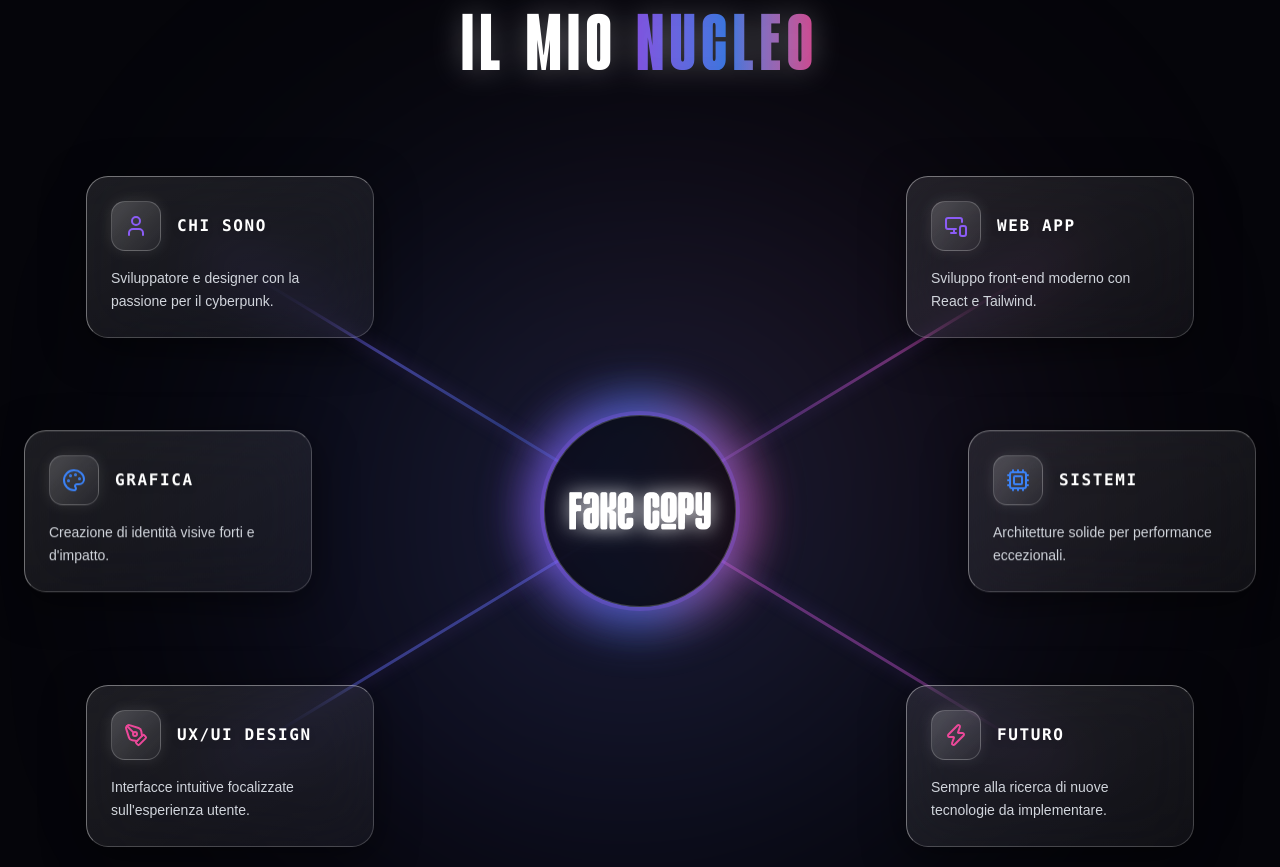
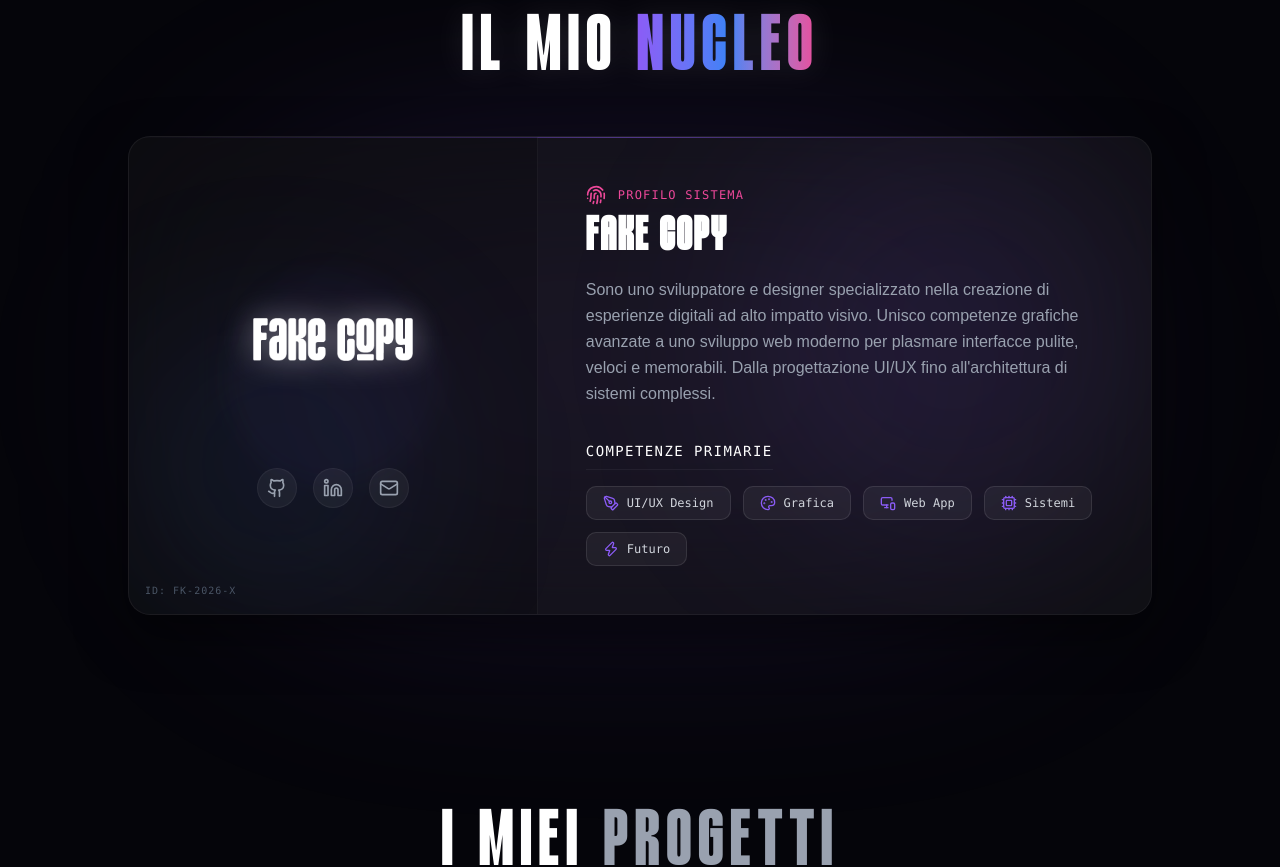
Before and after one commit to FakeCopy2006/fakecopy-portfolio, a React (Vite) app: page / in a window 1280 px wide. Shown: the part 920-1787 px from the top of the page. Built offline with nearby package versions, Linux system fonts and the light colour scheme.

Commit message:
Ritorno a design a Card singola ultra-moderna e scura per la sezione Nucleo

```diff
--- a/src/components/About.jsx
+++ b/src/components/About.jsx
@@ -1,36 +1,109 @@
-import React from 'react';
+import React, { useState, useEffect } from 'react';
 import { motion } from 'framer-motion';
 import Tilt from 'react-parallax-tilt';
-import { Fingerprint, MonitorSmartphone, Palette, PenTool, Cpu, User, Zap } from 'lucide-react';
+import { Fingerprint, MonitorSmartphone, Palette, PenTool, Cpu, User, Zap, Mail, Github, Linkedin, ExternalLink } from 'lucide-react';
 
 const About = () => {
-  const nodes = [
-    { id: 1, title: 'CHI SONO', desc: 'Sviluppatore e designer con la passione per il cyberpunk.', icon: <User className="w-6 h-6 text-brand-purple" />, pos: 'top-10 left-0 md:left-[5%]', delay: 0.2 },
-    { id: 2, title: 'GRAFICA', desc: 'Creazione di identità visive forti e d\'impatto.', icon: <Palette className="w-6 h-6 text-brand-blue" />, pos: 'top-1/2 -translate-y-1/2 left-0 md:left-[0%]', delay: 0.4 },
-    { id: 3, title: 'UX/UI DESIGN', desc: 'Interfacce intuitive focalizzate sull\'esperienza utente.', icon: <PenTool className="w-6 h-6 text-brand-magenta" />, pos: 'bottom-10 left-0 md:left-[5%]', delay: 0.6 },
-    { id: 4, title: 'WEB APP', desc: 'Sviluppo front-end moderno con React e Tailwind.', icon: <MonitorSmartphone className="w-6 h-6 text-brand-purple" />, pos: 'top-10 right-0 md:right-[5%]', delay: 0.3 },
-    { id: 5, title: 'SISTEMI', desc: 'Architetture solide per performance eccezionali.', icon: <Cpu className="w-6 h-6 text-brand-blue" />, pos: 'top-1/2 -translate-y-1/2 right-0 md:right-[0%]', delay: 0.5 },
-    { id: 6, title: 'FUTURO', desc: 'Sempre alla ricerca di nuove tecnologie da implementare.', icon: <Zap className="w-6 h-6 text-brand-magenta" />, pos: 'bottom-10 right-0 md:right-[5%]', delay: 0.7 },
+  const [isMobile, setIsMobile] = useState(false);
+
+  useEffect(() => {
+    const checkMobile = () => {
+      setIsMobile(window.innerWidth < 768);
+    };
+    checkMobile();
+    window.addEventListener('resize', checkMobile);
+    return () => window.removeEventListener('resize', checkMobile);
+  }, []);
+
+  const skills = [
+    { name: 'UI/UX Design', icon: <PenTool className="w-4 h-4" /> },
+    { name: 'Grafica', icon: <Palette className="w-4 h-4" /> },
+    { name: 'Web App', icon: <MonitorSmartphone className="w-4 h-4" /> },
+    { name: 'Sistemi', icon: <Cpu className="w-4 h-4" /> },
+    { name: 'Futuro', icon: <Zap className="w-4 h-4" /> },
   ];
 
-  // SVG Lines for Desktop
-  const draw = {
-    hidden: { pathLength: 0, opacity: 0 },
-    visible: (i) => {
-      const delay = 0.5 + i * 0.1;
-      return {
-        pathLength: 1,
-        opacity: 0.7,
-        transition: {
-          pathLength: { delay, type: "spring", duration: 2, bounce: 0 },
-          opacity: { delay, duration: 0.5 }
-        }
-      };
-    }
-  };
+  const CardContent = () => (
+    <div className="relative w-full h-full flex flex-col lg:flex-row overflow-hidden rounded-3xl bg-[#18181b]/60 backdrop-blur-3xl border border-white/5 shadow-[0_20px_50px_rgba(0,0,0,0.5)]">
+
+      {/* Glow interni alla card per dare un po' di luce */}
+      <div className="absolute top-0 right-0 w-[400px] h-[400px] bg-brand-purple/10 rounded-full blur-[100px] pointer-events-none -z-10"></div>
+      <div className="absolute bottom-0 left-0 w-[300px] h-[300px] bg-brand-blue/10 rounded-full blur-[80px] pointer-events-none -z-10"></div>
+
+      {/* Bordo superiore accentato */}
+      <div className="absolute top-0 left-0 right-0 h-[1px] bg-gradient-to-r from-transparent via-brand-purple/50 to-transparent"></div>
+
+      {/* Sezione Sinistra: Logo & Visual */}
+      <div className="w-full lg:w-2/5 p-8 lg:p-12 flex flex-col justify-center items-center relative border-b lg:border-b-0 lg:border-r border-white/5 bg-black/20">
+
+        {/* Pulsing ring dietro il logo */}
+        <motion.div
+          animate={{ scale: [1, 1.1, 1], opacity: [0.3, 0.6, 0.3] }}
+          transition={{ duration: 4, repeat: Infinity, ease: "easeInOut" }}
+          className="absolute w-48 h-48 rounded-full border border-brand-purple/20 bg-brand-purple/5 blur-md"
+        ></motion.div>
+
+        <div className="w-40 h-40 lg:w-48 lg:h-48 relative z-10 flex items-center justify-center p-4">
+          <img src="/logo.png" alt="Fake Copy Logo" className="w-full h-full object-contain filter drop-shadow-[0_0_15px_rgba(255,255,255,0.4)]" />
+        </div>
+
+        <div className="mt-8 flex gap-4 relative z-10">
+          <a href="#" className="w-10 h-10 rounded-full bg-white/5 flex items-center justify-center hover:bg-white/10 hover:text-brand-purple transition-colors border border-white/5">
+            <Github className="w-5 h-5 text-gray-400" />
+          </a>
+          <a href="#" className="w-10 h-10 rounded-full bg-white/5 flex items-center justify-center hover:bg-white/10 hover:text-brand-blue transition-colors border border-white/5">
+            <Linkedin className="w-5 h-5 text-gray-400" />
+          </a>
+          <a href="#" className="w-10 h-10 rounded-full bg-white/5 flex items-center justify-center hover:bg-white/10 hover:text-brand-magenta transition-colors border border-white/5">
+            <Mail className="w-5 h-5 text-gray-400" />
+          </a>
+        </div>
+
+        <div className="absolute bottom-4 left-4 text-[10px] text-gray-600 font-mono tracking-widest uppercase">
+          ID: FK-2026-X
+        </div>
+      </div>
+
+      {/* Sezione Destra: Testo & Competenze */}
+      <div className="w-full lg:w-3/5 p-8 lg:p-12 relative z-10 flex flex-col justify-center">
+
+        <div className="flex items-center gap-3 mb-2">
+          <Fingerprint className="w-5 h-5 text-brand-magenta" />
+          <span className="text-brand-magenta font-mono text-xs tracking-widest uppercase">Profilo Sistema</span>
+        </div>
+
+        <h3 className="text-3xl lg:text-4xl font-display font-bold text-white mb-6 uppercase tracking-wider">
+          Fake Copy
+        </h3>
+
+        <p className="text-gray-400 text-sm lg:text-base leading-relaxed mb-8 max-w-lg">
+          Sono uno sviluppatore e designer specializzato nella creazione di esperienze digitali ad alto impatto visivo.
+          Unisco competenze grafiche avanzate a uno sviluppo web moderno per plasmare interfacce pulite, veloci e memorabili.
+          Dalla progettazione UI/UX fino all'architettura di sistemi complessi.
+        </p>
+
+        <div>
+          <h4 className="text-white text-sm font-mono uppercase tracking-widest mb-4 border-b border-white/5 pb-2 inline-block">Competenze Primarie</h4>
+          <div className="flex flex-wrap gap-3">
+            {skills.map((skill, index) => (
+              <div
+                key={index}
+                className="flex items-center gap-2 px-4 py-2 rounded-lg bg-white/5 border border-white/10 text-gray-300 text-xs font-mono hover:bg-white/10 hover:border-white/20 transition-all cursor-default"
+              >
+                <span className="text-brand-purple">{skill.icon}</span>
+                {skill.name}
+              </div>
+            ))}
+          </div>
+        </div>
+
+      </div>
+    </div>
+  );
 
   return (
-    <section id="about" className="py-24 px-6 relative z-10 overflow-hidden">
+    <section id="about" className="py-24 px-6 relative z-10">
+
       <motion.div
         initial={{ opacity: 0, y: -20 }}
         whileInView={{ opacity: 1, y: 0 }}
@@ -39,130 +112,43 @@ const About = () => {
         className="text-center mb-16 relative"
       >
         <p className="text-brand-purple font-mono text-sm tracking-[0.3em] mb-4 uppercase">System Data</p>
-        <h2 className="text-5xl md:text-6xl font-display tracking-widest uppercase text-white drop-shadow-[0_0_15px_rgba(255,255,255,0.3)]">
-          IL MIO <span className="text-transparent bg-clip-text bg-gradient-to-r from-brand-purple via-brand-blue to-brand-magenta animate-pulse">NUCLEO</span>
+        <h2 className="text-5xl md:text-6xl font-display tracking-widest uppercase text-white drop-shadow-[0_0_15px_rgba(255,255,255,0.1)]">
+          IL MIO <span className="text-transparent bg-clip-text bg-gradient-to-r from-brand-purple via-brand-blue to-brand-magenta">NUCLEO</span>
         </h2>
       </motion.div>
 
-      {/* Container della Mappa (Desktop) */}
-      <div className="relative max-w-7xl mx-auto min-h-[1000px] md:min-h-[750px] hidden md:block">
+      <div className="max-w-5xl mx-auto relative">
+        {/* Glow di sfondo generico dietro la card */}
+        <div className="absolute top-1/2 left-1/2 -translate-x-1/2 -translate-y-1/2 w-[80%] h-[80%] bg-brand-purple/20 blur-[120px] rounded-full pointer-events-none -z-20"></div>
 
-        {/* Sfondo Glowing Centrale Più Intenso */}
-        <div className="absolute top-1/2 left-1/2 -translate-x-1/2 -translate-y-1/2 w-[600px] h-[600px] bg-gradient-to-tr from-brand-purple/30 via-brand-blue/20 to-brand-magenta/30 blur-[150px] rounded-full pointer-events-none -z-20"></div>
-
-        {/* Linee di Connessione SVG con Ombre Luminose */}
-        <svg className="absolute inset-0 w-full h-full pointer-events-none -z-10 drop-shadow-[0_0_8px_rgba(139,92,246,0.8)]">
-          <defs>
-            <linearGradient id="grad1" x1="0%" y1="0%" x2="100%" y2="100%">
-              <stop offset="0%" stopColor="#8B5CF6" stopOpacity="1" />
-              <stop offset="100%" stopColor="#3B82F6" stopOpacity="0.3" />
-            </linearGradient>
-            <linearGradient id="grad2" x1="100%" y1="0%" x2="0%" y2="100%">
-              <stop offset="0%" stopColor="#EC4899" stopOpacity="1" />
-              <stop offset="100%" stopColor="#8B5CF6" stopOpacity="0.3" />
-            </linearGradient>
-          </defs>
-
-          {/* Nodi Sinistri */}
-          <motion.line x1="50%" y1="50%" x2="15%" y2="15%" stroke="url(#grad1)" strokeWidth="3" strokeLinecap="round" variants={draw} custom={0} initial="hidden" whileInView="visible" viewport={{ once: true }} />
-          <motion.line x1="50%" y1="50%" x2="10%" y2="50%" stroke="url(#grad1)" strokeWidth="3" strokeLinecap="round" variants={draw} custom={1} initial="hidden" whileInView="visible" viewport={{ once: true }} />
-          <motion.line x1="50%" y1="50%" x2="15%" y2="85%" stroke="url(#grad1)" strokeWidth="3" strokeLinecap="round" variants={draw} custom={2} initial="hidden" whileInView="visible" viewport={{ once: true }} />
-
-          {/* Nodi Destri */}
-          <motion.line x1="50%" y1="50%" x2="85%" y2="15%" stroke="url(#grad2)" strokeWidth="3" strokeLinecap="round" variants={draw} custom={3} initial="hidden" whileInView="visible" viewport={{ once: true }} />
-          <motion.line x1="50%" y1="50%" x2="90%" y2="50%" stroke="url(#grad2)" strokeWidth="3" strokeLinecap="round" variants={draw} custom={4} initial="hidden" whileInView="visible" viewport={{ once: true }} />
-          <motion.line x1="50%" y1="50%" x2="85%" y2="85%" stroke="url(#grad2)" strokeWidth="3" strokeLinecap="round" variants={draw} custom={5} initial="hidden" whileInView="visible" viewport={{ once: true }} />
-        </svg>
-
-        {/* Logo Centrale */}
         <motion.div
-          initial={{ scale: 0, opacity: 0 }}
-          whileInView={{ scale: 1, opacity: 1 }}
+          initial={{ opacity: 0, y: 40 }}
+          whileInView={{ opacity: 1, y: 0 }}
           viewport={{ once: true }}
-          transition={{ type: "spring", stiffness: 200, damping: 20 }}
-          className="absolute top-1/2 left-1/2 -translate-x-1/2 -translate-y-1/2 z-20 flex flex-col items-center"
+          transition={{ duration: 1, type: "spring", stiffness: 100, damping: 20 }}
         >
-          <Tilt tiltMaxAngleX={15} tiltMaxAngleY={15} scale={1.05} transitionSpeed={2000} className="relative cursor-pointer">
-            <motion.div
-              animate={{ scale: [1, 1.3, 1], opacity: [0.6, 1, 0.6] }}
-              transition={{ duration: 3, repeat: Infinity, ease: "easeInOut" }}
-              className="absolute -inset-4 rounded-full bg-gradient-to-r from-brand-purple via-brand-blue to-brand-magenta blur-xl opacity-50"
-            ></motion.div>
-
-            <div className="w-36 h-36 md:w-48 md:h-48 rounded-full bg-black/80 border border-white/20 flex items-center justify-center p-6 shadow-[0_0_50px_rgba(139,92,246,0.5)] relative z-10 backdrop-blur-2xl ring-4 ring-brand-purple/30">
-              <img src="/logo.png" alt="Fake Copy Center Logo" className="w-full h-full object-contain filter drop-shadow-[0_0_10px_rgba(255,255,255,0.8)]" />
+          {isMobile ? (
+            /* Versione Mobile (No Tilt per non laggare) */
+            <div className="w-full">
+              <CardContent />
             </div>
-          </Tilt>
+          ) : (
+            /* Versione Desktop (Con Tilt abilitato e glare) */
+            <Tilt
+              tiltMaxAngleX={5}
+              tiltMaxAngleY={5}
+              scale={1.02}
+              transitionSpeed={2500}
+              glareEnable={true}
+              glareMaxOpacity={0.15}
+              glareColor="#ffffff"
+              glarePosition="all"
+              className="w-full"
+            >
+              <CardContent />
+            </Tilt>
+          )}
         </motion.div>
-
-        {/* Nodi (Scatole Informative) */}
-        {nodes.map((node) => (
-          <motion.div
-            key={node.id}
-            initial={{ opacity: 0, scale: 0.8, y: 30 }}
-            whileInView={{ opacity: 1, scale: 1, y: 0 }}
-            viewport={{ once: true }}
-            transition={{ delay: node.delay, type: "spring", stiffness: 120 }}
-            className={`absolute ${node.pos} z-10`}
-          >
-            <Tilt tiltMaxAngleX={10} tiltMaxAngleY={10} scale={1.02} transitionSpeed={2500} glareEnable={true} glareMaxOpacity={0.3} glareColor="#ffffff" glarePosition="all" className="w-72 rounded-3xl">
-              <div className="relative h-full w-full bg-gradient-to-br from-white/10 to-white/5 backdrop-blur-[30px] border border-white/20 border-t-white/40 border-l-white/40 p-6 rounded-3xl shadow-[0_10px_40px_rgba(0,0,0,0.5)] overflow-hidden group">
-                {/* Glow di sfondo interno alla card */}
-                <div className="absolute -inset-20 bg-gradient-to-r from-brand-purple/20 to-brand-blue/20 blur-[50px] opacity-0 group-hover:opacity-100 transition-opacity duration-700"></div>
-
-                <div className="relative z-10">
-                  <div className="flex items-center gap-4 mb-4">
-                    <div className="p-3 bg-gradient-to-br from-white/20 to-white/5 rounded-xl border border-white/20 shadow-[0_0_15px_rgba(255,255,255,0.1)] group-hover:shadow-[0_0_20px_rgba(139,92,246,0.4)] transition-all duration-300">
-                      {node.icon}
-                    </div>
-                    <h4 className="font-mono text-base tracking-widest uppercase text-white font-bold drop-shadow-md">{node.title}</h4>
-                  </div>
-                  <p className="text-gray-300 text-sm leading-relaxed font-medium">{node.desc}</p>
-                </div>
-              </div>
-            </Tilt>
-          </motion.div>
-        ))}
-      </div>
-
-      {/* Versione Mobile (Vertical Tree) */}
-      <div className="md:hidden flex flex-col items-center gap-10 relative max-w-sm mx-auto mt-8">
-        {/* Linea Verticale Connettiva Glow */}
-        <div className="absolute top-0 bottom-0 left-1/2 -translate-x-1/2 w-1 bg-gradient-to-b from-brand-purple via-brand-blue to-transparent -z-10 shadow-[0_0_15px_rgba(139,92,246,0.8)] opacity-60"></div>
-
-        {/* Logo in alto per mobile */}
-        <motion.div
-          initial={{ scale: 0 }}
-          whileInView={{ scale: 1 }}
-          viewport={{ once: true }}
-          className="w-40 h-40 rounded-full bg-black/80 backdrop-blur-xl border-2 border-white/20 flex items-center justify-center p-6 shadow-[0_0_40px_rgba(139,92,246,0.6)] relative z-10 mb-6"
-        >
-          <img src="/logo.png" alt="Fake Copy Logo" className="w-full h-full object-contain filter drop-shadow-[0_0_10px_rgba(255,255,255,0.8)]" />
-        </motion.div>
-
-        {nodes.map((node, idx) => (
-          <motion.div
-            key={node.id}
-            initial={{ opacity: 0, x: idx % 2 === 0 ? -30 : 30 }}
-            whileInView={{ opacity: 1, x: 0 }}
-            viewport={{ once: true, margin: "-50px" }}
-            transition={{ delay: 0.1, type: "spring", stiffness: 80, damping: 20 }}
-            className="w-full relative z-10"
-          >
-            {/* Punto luminoso di connessione sulla linea centrale */}
-            <div className={`absolute top-1/2 -translate-y-1/2 ${idx % 2 === 0 ? '-right-[18px]' : '-left-[18px]'} w-4 h-4 rounded-full bg-white border-4 border-brand-purple shadow-[0_0_10px_rgba(255,255,255,1)] hidden`}></div>
-
-            <div className="w-full rounded-3xl bg-gradient-to-br from-white/10 to-white/5 backdrop-blur-xl border border-white/20 border-t-white/40 border-l-white/40 p-6 shadow-[0_10px_30px_rgba(0,0,0,0.3)]">
-              <div className="flex items-center gap-4 mb-3">
-                <div className="p-3 bg-gradient-to-br from-white/20 to-white/5 rounded-xl border border-white/20">
-                  {node.icon}
-                </div>
-                <h4 className="font-mono text-base tracking-widest uppercase text-white font-bold">{node.title}</h4>
-              </div>
-              <p className="text-gray-200 text-sm leading-relaxed">{node.desc}</p>
-            </div>
-          </motion.div>
-        ))}
       </div>
 
     </section>
```
